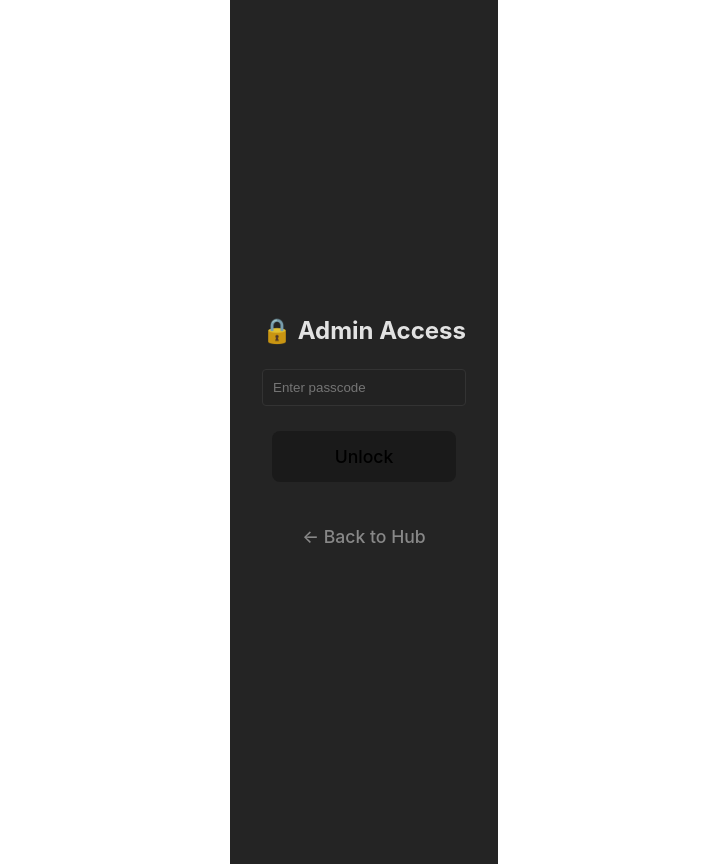
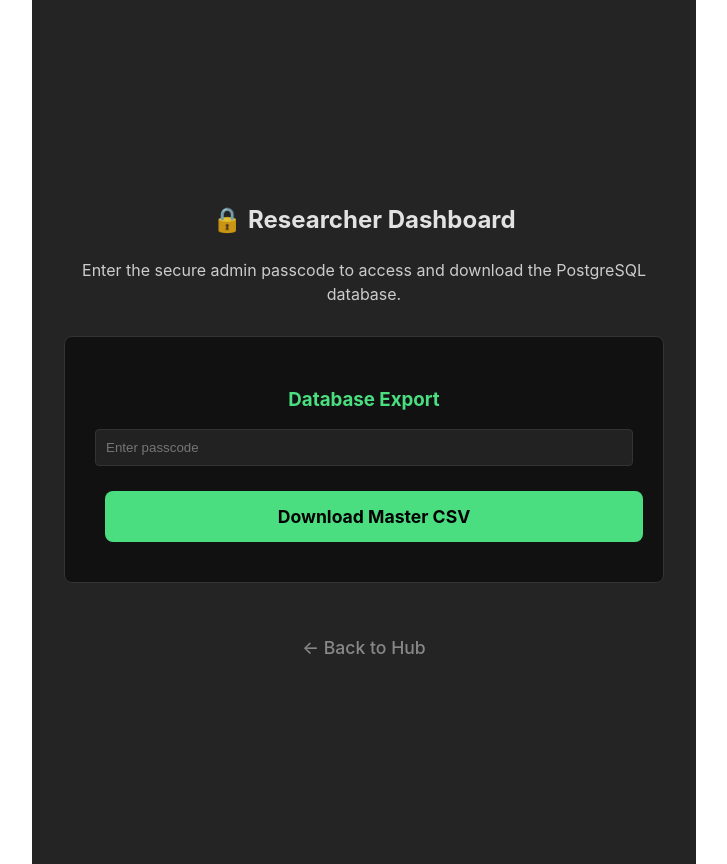
Before and after one commit to mhsarz/MindReader, a React (Vite) app in the folder frontend/: page /researcher in a window 1280 px wide. Shown: the whole page, without its empty margins (276-1003 px from the left). Built offline with nearby package versions, Linux system fonts and the light colour scheme.

Commit message:
Security Fix

```diff
--- a/frontend/src/pages/ResearcherDashboard.jsx
+++ b/frontend/src/pages/ResearcherDashboard.jsx
@@ -3,67 +3,46 @@ import '../App.css'
 
 export default function ResearcherDashboard() {
   const [password, setPassword] = useState('')
-  const [isUnlocked, setIsUnlocked] = useState(false)
 
-  const handleDownload = () => {
-    window.location.href = `https://mindreader-api.onrender.com/api/export?code=${password}`;
+  const handleDownload = (e) => {
+    e.preventDefault() // Stops page refresh
+    window.location.href = `https://mindreader-api.onrender.com/api/export?code=${password}`
   }
 
-  const handleUnlock = (e) => {
-    e.preventDefault()
-    // A simple check to unlock the screen
-    if (password) {
-        setIsUnlocked(true)
-    }
-  }
+  return (
+    <div className="App">
+      <div className="scene-container" style={{ maxWidth: '600px' }}>
+        <h2>🔒 Researcher Dashboard</h2>
+        <p style={{ marginBottom: '30px', color: '#ccc' }}>
+          Enter the secure admin passcode to access and download the PostgreSQL database.
+        </p>
 
-  // 1. The Lock Screen (Renders if isUnlocked is false)
-  if (!isUnlocked) {
-    return (
-      <div className="App">
-        <div className="scene-container" style={{ maxWidth: '400px' }}>
-          <h2>🔒 Admin Access</h2>
-          <form onSubmit={handleUnlock} style={{ display: 'flex', flexDirection: 'column', gap: '15px' }}>
+        <form onSubmit={handleDownload} style={{ padding: '30px', backgroundColor: '#111', border: '1px solid #333', borderRadius: '8px', marginBottom: '30px' }}>
+            <h3 style={{ marginBottom: '15px', color: '#4ade80' }}>Database Export</h3>
+
             <input
               type="password"
               placeholder="Enter passcode"
               value={password}
               onChange={(e) => setPassword(e.target.value)}
-              style={{ padding: '10px', borderRadius: '4px', border: '1px solid #333', backgroundColor: '#222', color: '#fff' }}
+              style={{
+                padding: '10px', borderRadius: '4px', border: '1px solid #333',
+                backgroundColor: '#222', color: '#fff', marginBottom: '15px',
+                width: '100%', boxSizing: 'border-box'
+              }}
             />
-            <button type="submit">Unlock</button>
-          </form>
-          <button onClick={() => window.location.href = '/'} style={{ marginTop: '20px', backgroundColor: 'transparent', color: '#888', border: 'none' }}>
-            ← Back to Hub
-          </button>
-        </div>
-      </div>
-    )
-  }
 
-  // 2. The Unlocked Dashboard (Renders if isUnlocked is true)
-  return (
-    <div className="App">
-      <div className="scene-container" style={{ maxWidth: '600px' }}>
-        <h2>🔓 Researcher Dashboard</h2>
-        <p style={{ marginBottom: '30px', color: '#ccc' }}>
-          Welcome to the admin panel. Click below to export the complete PostgreSQL database as a Tidy Data CSV file for statistical analysis.
-        </p>
-
-        <div style={{ padding: '30px', backgroundColor: '#111', border: '1px solid #333', borderRadius: '8px', marginBottom: '30px' }}>
-            <h3 style={{ marginBottom: '15px', color: '#4ade80' }}>Database Export</h3>
-            <p style={{ fontSize: '0.9rem', color: '#888', marginBottom: '20px' }}>
-                Includes all data from: Anchoring Effect, Framing Effect
-            </p>
             <button
-                onClick={handleDownload}
-                style={{ backgroundColor: '#4ade80', color: '#000', fontWeight: 'bold' }}
+                type="submit"
+                style={{ backgroundColor: '#4ade80', color: '#000', fontWeight: 'bold', width: '100%' }}
             >
                 Download Master CSV
             </button>
-        </div>
+        </form>
 
-        <button onClick={() => window.location.href = '/'}>← Back to Hub</button>
+        <button onClick={() => window.location.href = '/'} style={{ backgroundColor: 'transparent', color: '#888', border: 'none' }}>
+          ← Back to Hub
+        </button>
       </div>
     </div>
   )
```
